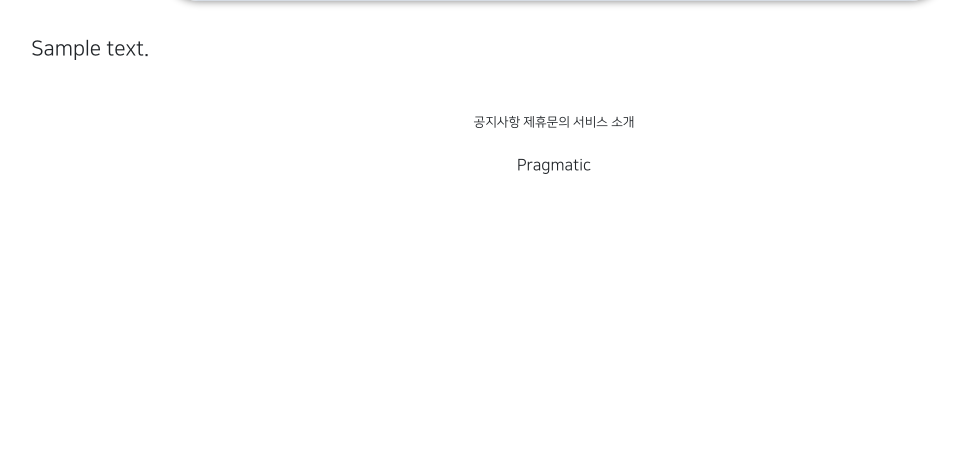
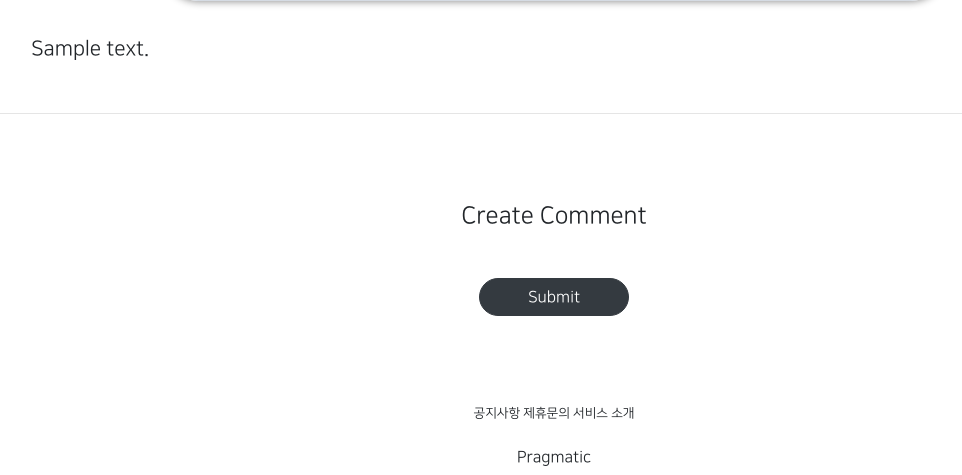
Before and after one commit to ksj0818280/git_5ban_1, a Django app: template articleapp/templates/articleapp/detail.html in a window 1280 px wide. Shown: the part 984-1459 px from the top of the page, without its empty margins (86-1048 px from the left). Before the commit the page ends 1158 px from the top, so only its background shows below. Run offline with Django 3.2, Linux system fonts and the light colour scheme; the template is opened without the code that fills it: most values are stand-ins (such as "Sample title", 1, 10 or a date in 2020); grey boxes marked "Sample" are stand-in pictures; some libraries are stand-ins or nearby versions.

Commit message:
8/9 5ban class commit

```diff
--- a/articleapp/templates/articleapp/detail.html
+++ b/articleapp/templates/articleapp/detail.html
@@ -35,6 +35,13 @@
             </div>
             {% endif %}
         </div>
+
+        <hr>
+
+        <div class="text-center my-4">
+            {% include 'commentapp/create.html' %}
+        </div>
+
     </div>
 
 
--- a/articleapp/views.py
+++ b/articleapp/views.py
@@ -5,10 +5,12 @@
 from django.urls import reverse_lazy, reverse
 from django.utils.decorators import method_decorator
 from django.views.generic import CreateView, DetailView, UpdateView, DeleteView, ListView
+from django.views.generic.edit import FormMixin
 
 from articleapp.forms import ArticleCreationForm
 from articleapp.models import Article
 from articleapp.templates.articleapp.decorators import article_ownership_required
+from commentapp.forms import CommentCreationForm
 
 
 @method_decorator(login_required, 'get')
@@ -22,8 +24,9 @@
         form.instance.writer = self.request.user
         return super().form_valid(form)
 
-class ArticleDetailView(DetailView):
+class ArticleDetailView(DetailView, FormMixin):
     model = Article
+    form_class = CommentCreationForm
     context_object_name = 'target_article'
     template_name = 'articleapp/detail.html'
 
--- a/commentapp/models.py
+++ b/commentapp/models.py
@@ -6,7 +6,7 @@
 
 
 class Comment(models.Model):
-    article = models.ForeignKey(Article, ondelete=models.SET_NULL,
+    article = models.ForeignKey(Article, on_delete=models.SET_NULL,
                                 related_name='comment', null=True)
     writer = models.ForeignKey(User, on_delete=models.SET_NULL,
                                related_name='comment', null=True)
--- /dev/null
+++ b/commentapp/templates/commentapp/create.html
@@ -0,0 +1,17 @@
+{% load bootstrap4 %}
+
+    <div class="text-center mw-500 m-auto">
+        <div class="m-5">
+            <h4>Create Comment</h4>
+        </div>
+        <div>
+            <form action="{% url 'commentapp:create' %}" method="post">
+                {% csrf_token %}
+                {% bootstrap_form form %}
+                <div class="m-5">
+                <input type="submit"
+                       class="btn btn-dark rounded-pill px-5">
+                </div>
+            </form>
+        </div>
+    </div>
--- a/commentapp/urls.py
+++ b/commentapp/urls.py
@@ -1,5 +1,9 @@
+from django.urls import path
 
+from commentapp.views import CommentCreateView
+
+app_name = 'commentapp'
 
 urlpatterns = {
-
+    path('create/', CommentCreateView.as_view(), name='create'),
 }
```
Also changed, not shown: commentapp/views.py (+14 -0 lines), commentapp/migrations/0001_initial.py (added).
